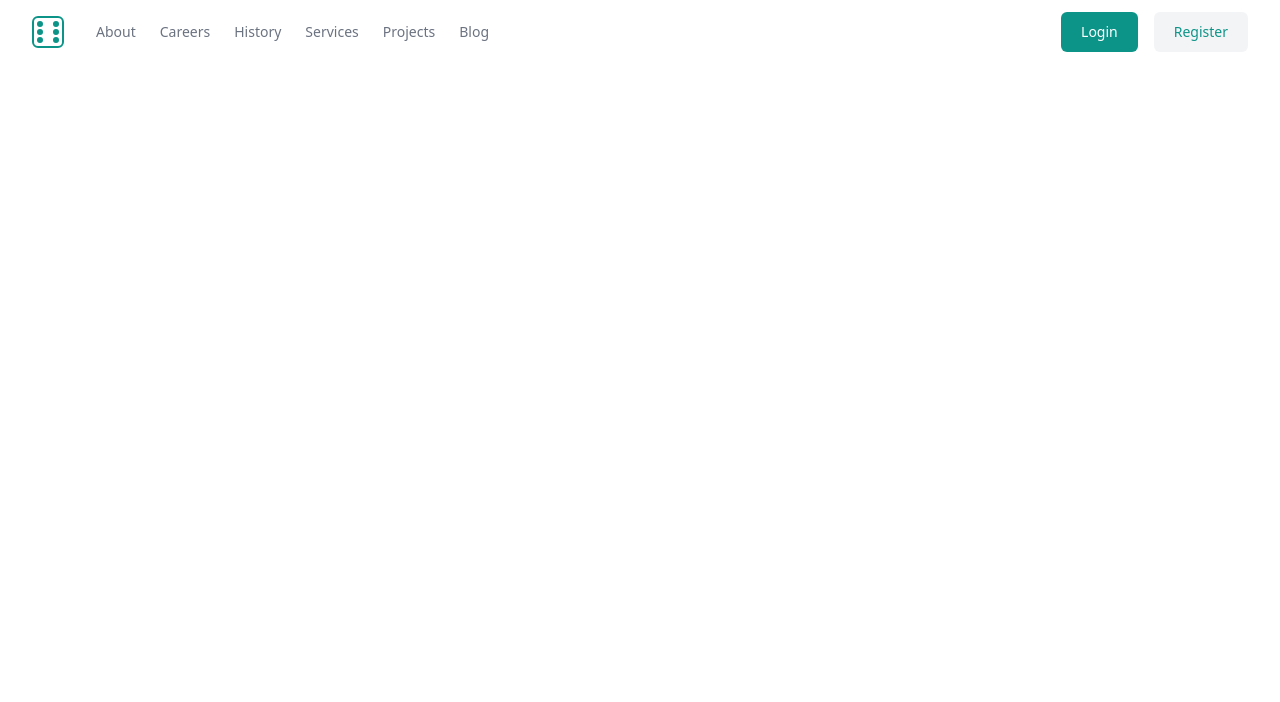
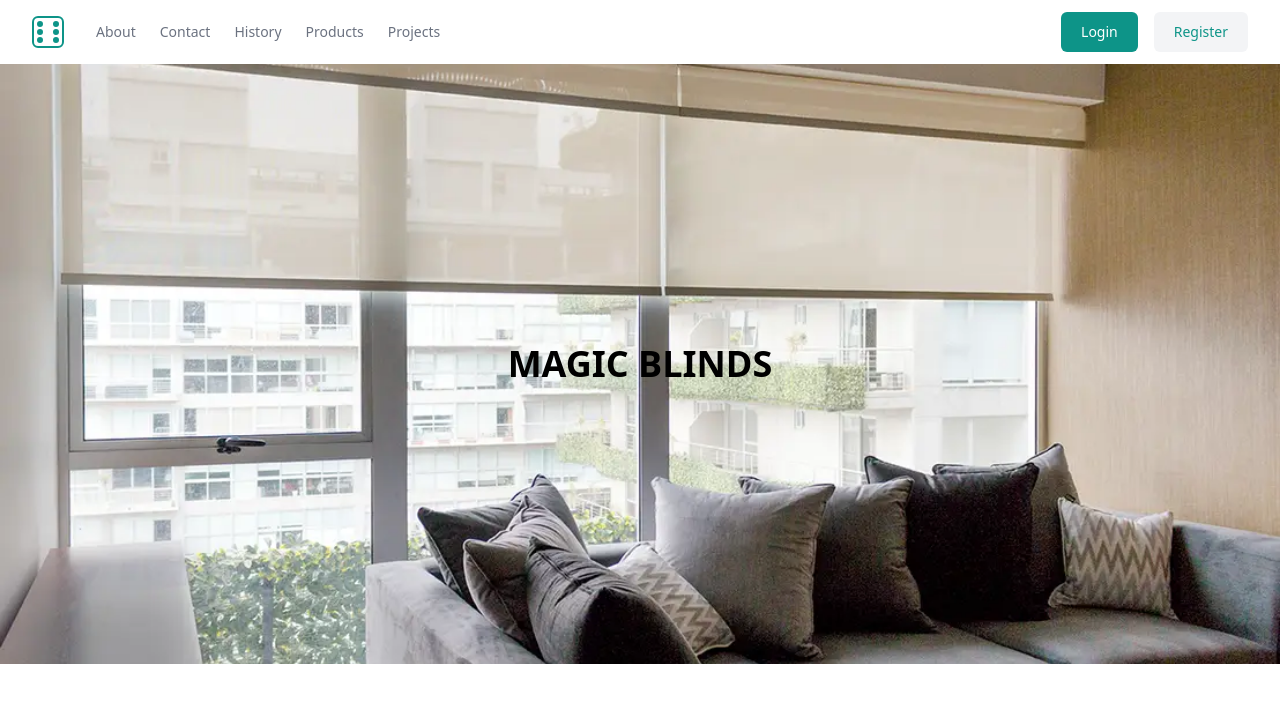
Before and after one commit to Charlymtz/MagicBlinds, a React (Create React App) app in the folder mb/: page / in a window 1280 px wide. Shown: the top 702 px of the page. Built offline with nearby package versions, Linux system fonts and the light colour scheme.

Commit message:
sin modificar

```diff
--- a/mb/src/components/header.jsx
+++ b/mb/src/components/header.jsx
@@ -1,3 +1,7 @@
+
+import '../styles/Header.css';
+
+
 function Header(){
     return(
       <header class="bg-white">
@@ -17,7 +21,7 @@ function Header(){
           </li>
 
           <li>
-            <a class="text-gray-500 transition hover:text-gray-500/75" href="#"> Careers </a>
+            <a class="text-gray-500 transition hover:text-gray-500/75" href="#"> Contact </a>
           </li>
 
           <li>
@@ -25,15 +29,11 @@ function Header(){
           </li>
 
           <li>
-            <a class="text-gray-500 transition hover:text-gray-500/75" href="#"> Services </a>
+            <a class="text-gray-500 transition hover:text-gray-500/75" href="#"> Products </a>
           </li>
 
           <li>
             <a class="text-gray-500 transition hover:text-gray-500/75" href="#"> Projects </a>
-          </li>
-
-          <li>
-            <a class="text-gray-500 transition hover:text-gray-500/75" href="#"> Blog </a>
           </li>
         </ul>
       </nav>
@@ -72,7 +72,14 @@ function Header(){
         </button>
       </div>
     </div>
+    {/* Banner con imagen de fondo */}
   </div>
+    <div className="banner">
+        <div className="mx-auto max-w-screen-xl h-80 flex items-center justify-center">
+          {/* Contenido opcional en el banner */}
+          <h1 className="text-black text-4xl font-bold">MAGIC BLINDS</h1>
+        </div>
+    </div>
 </header>
     )
 }
--- /dev/null
+++ b/mb/src/styles/Header.css
@@ -0,0 +1,13 @@
+/* Header.css */
+
+.banner {
+    background-image: url('../../public/images/fotos-de-salas-de-estilo-moderno-en-beige-de-invelo.webp'); /* Ruta relativa a la carpeta de imágenes */
+    background-size: cover; /* Ajusta la imagen para cubrir todo el fondo */
+    background-position: center; /* Centra la imagen */
+    height: 600px; /* Altura del banner, ajusta según tus necesidades */
+    display: flex;
+    align-items: center;
+    justify-content: center;
+    color: white; /* Color del texto sobre la imagen */
+    text-align: center; /* Alineación del texto */
+}
```
Also changed, not shown: mb/public/images/fotos-de-salas-de-estilo-moderno-en-beige-de-invelo.webp (added).
